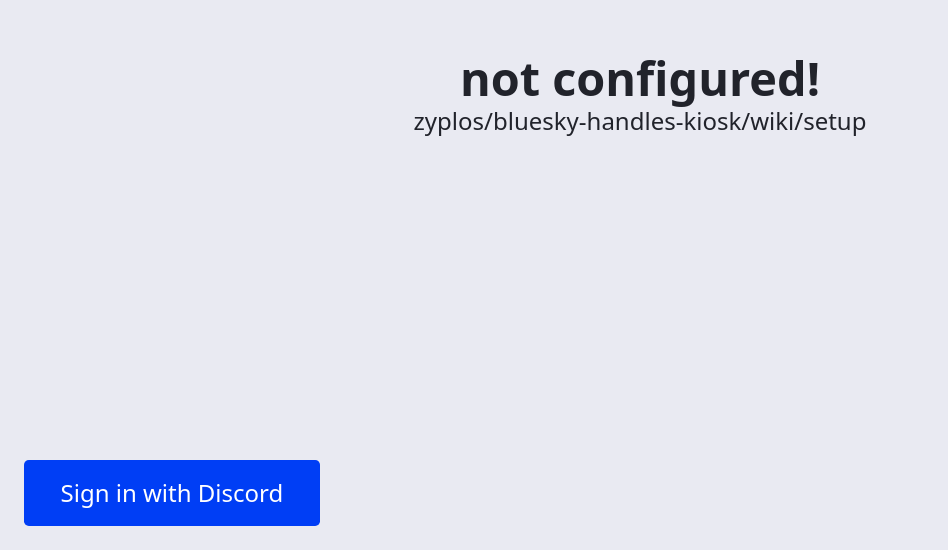
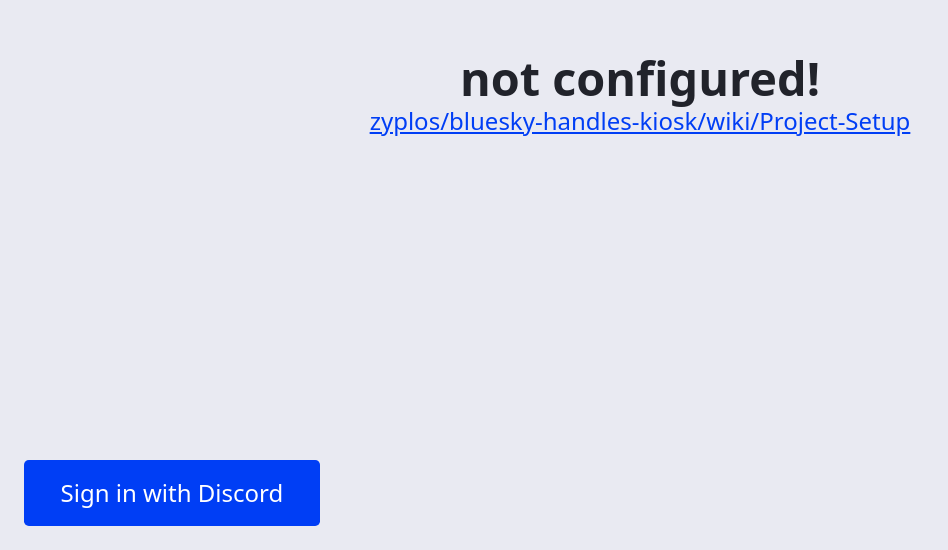
Before and after one commit to zyplos/bluesky-handles-kiosk, a Next.js app: page / in a window 1280 px wide. Shown: the part 250-800 px from the top of the page, without its empty margins (0-948 px from the left). Built offline with nearby package versions, Linux system fonts and the light colour scheme.

Commit message:
proofread

```diff
--- a/app/page.tsx
+++ b/app/page.tsx
@@ -20,7 +20,15 @@
     <HomeLayout hostname="">
       <CenteredContent>
         <h1>not configured!</h1>
-        <p>zyplos/bluesky-handles-kiosk/wiki/setup</p>
+        <p>
+          <a
+            href="https://github.com/zyplos/bluesky-handles-kiosk/wiki/Project-Setup"
+            target="_blank"
+            rel="noopener"
+          >
+            zyplos/bluesky-handles-kiosk/wiki/Project-Setup
+          </a>
+        </p>
       </CenteredContent>
       {process.env.NODE_ENV !== "production" && (
         <FooterContent>
```
Also changed, not shown: 2 other files (tests, documents, lock files or other folders).
